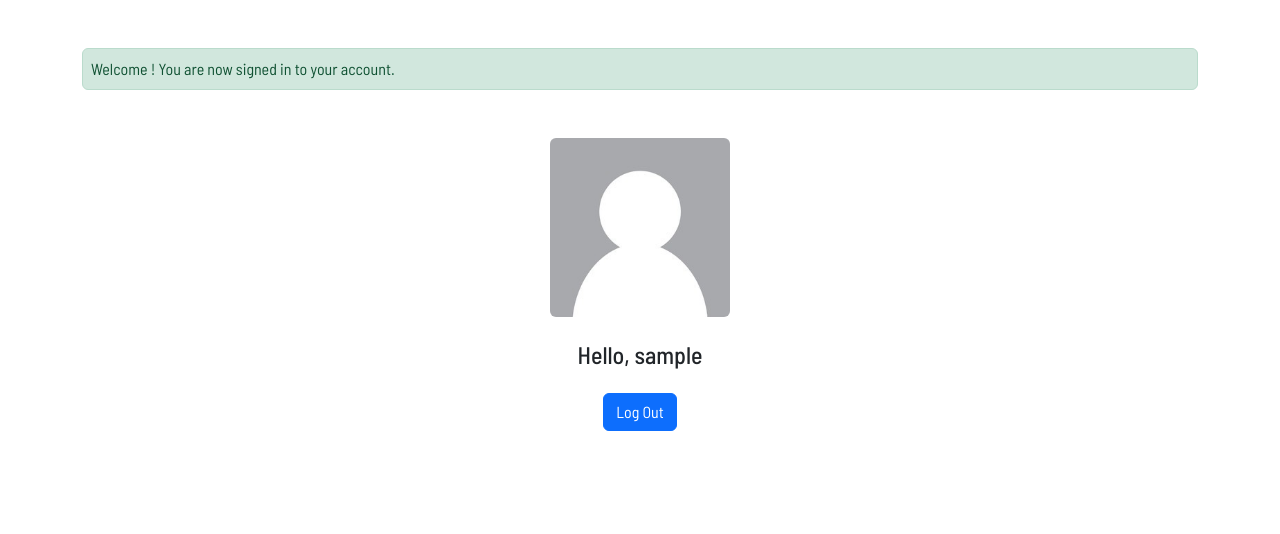
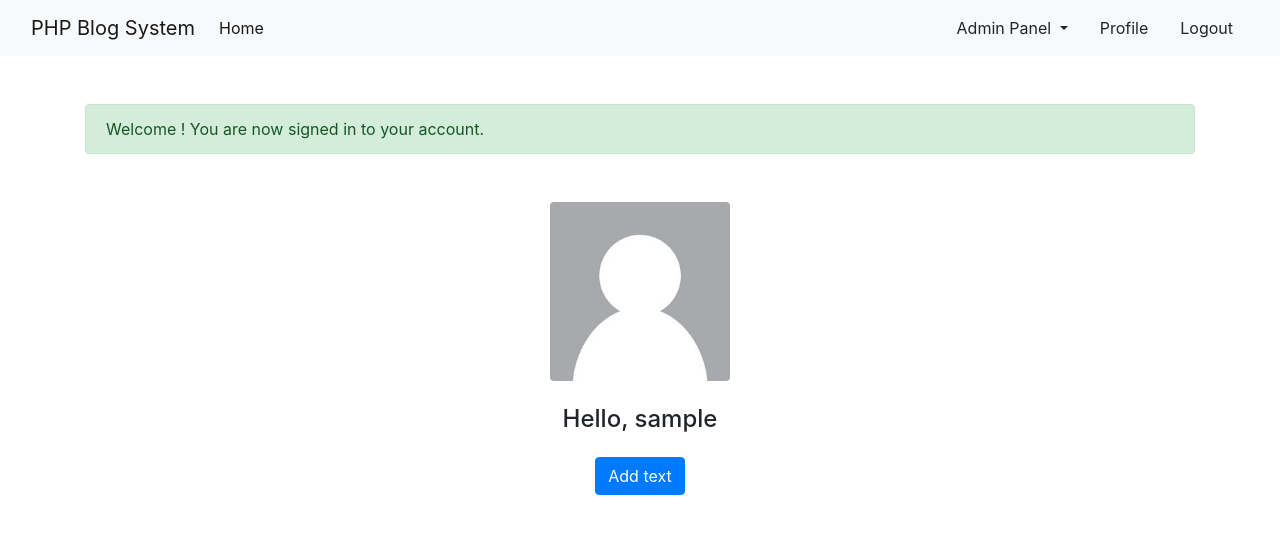
Before and after one commit to pooh1218/logsystem, a PHP site: page / in a window 1280 px wide. Shown: the top 534 px of the page. Run offline with PHP 8.4, Linux system fonts and the light colour scheme; the visitor is signed in with stand-in values (Sample User, id 1).

Commit message:
add profile page

```diff
--- a/config.php
+++ b/config.php
@@ -11,3 +11,9 @@
 if (!$link) {
   die("Connection failed: " . mysqli_connect_error());
 }
+?>
+
+<link rel="stylesheet" href="https://cdn.jsdelivr.net/npm/bootstrap@4.4.1/dist/css/bootstrap.min.css" integrity="sha384-Vkoo8x4CGsO3+Hhxv8T/Q5PaXtkKtu6ug5TOeNV6gBiFeWPGFN9MuhOf23Q9Ifjh" crossorigin="anonymous">
+<script src="https://code.jquery.com/jquery-3.4.1.slim.min.js" integrity="sha384-J6qa4849blE2+poT4WnyKhv5vZF5SrPo0iEjwBvKU7imGFAV0wwj1yYfoRSJoZ+n" crossorigin="anonymous"></script>
+<script src="https://cdn.jsdelivr.net/npm/popper.js@1.16.0/dist/umd/popper.min.js" integrity="sha384-Q6E9RHvbIyZFJoft+2mJbHaEWldlvI9IOYy5n3zV9zzTtmI3UksdQRVvoxMfooAo" crossorigin="anonymous"></script>
+<script src="https://cdn.jsdelivr.net/npm/bootstrap@4.4.1/dist/js/bootstrap.min.js" integrity="sha384-wfSDF2E50Y2D1uUdj0O3uMBJnjuUD4Ih7YwaYd1iqfktj0Uod8GCExl3Og8ifwB6" crossorigin="anonymous"></script>
--- a/index.php
+++ b/index.php
@@ -17,12 +17,14 @@
   <meta http-equiv="X-UA-Compatible" content="IE=edge">
   <meta name="viewport" content="width=device-width, initial-scale=1.0">
   <title>User login system</title>
-  <link href="https://cdn.jsdelivr.net/npm/bootstrap@5.2.0-beta1/dist/css/bootstrap.min.css" rel="stylesheet" integrity="sha384-0evHe/X+R7YkIZDRvuzKMRqM+OrBnVFBL6DOitfPri4tjfHxaWutUpFmBp4vmVor" crossorigin="anonymous">
+  <link href="https://cdn.jsdelivr.net/npm/bootstrap@5.2.0-beta1/dist/css/bootstrap.min.css" rel="stylesheet"
+    integrity="sha384-0evHe/X+R7YkIZDRvuzKMRqM+OrBnVFBL6DOitfPri4tjfHxaWutUpFmBp4vmVor" crossorigin="anonymous">
   <link rel="stylesheet" href="./css/main.css">
   <link rel="shortcut icon" href="./img/favicon-16x16.png" type="image/x-icon">
 </head>
 
 <body>
+  <?php include 'navbar.php'; ?>
   <div class="container">
     <div class="alert alert-success my-5">
       Welcome ! You are now signed in to your account.
@@ -32,7 +34,7 @@
       <div class="col-lg-5 text-center">
         <img src="./img/blank-avatar.jpg" class="img-fluid rounded" alt="User avatar" width="180">
         <h4 class="my-4">Hello, <?= htmlspecialchars($_SESSION["username"]); ?></h4>
-        <a href="./logout.php" class="btn btn-primary">Log Out</a>
+        <a href="./logout.php" class="btn btn-primary">Add text</a>
       </div>
     </div>
   </div>
--- a/login.php
+++ b/login.php
@@ -32,7 +32,7 @@
   # Validate credentials
   if (empty($user_login_err) && empty($user_password_err)) {
     # Prepare a select statement
-    $sql = "SELECT id, username, password FROM users WHERE username = ? OR email = ?";
+    $sql = "SELECT id, username, email, password FROM users WHERE username = ? OR email = ?";
 
     if ($stmt = mysqli_prepare($link, $sql)) {
       # Bind variables to the statement as parameters
@@ -49,7 +49,7 @@
         # Check if user exists, If yes then verify password
         if (mysqli_stmt_num_rows($stmt) == 1) {
           # Bind values in result to variables
-          mysqli_stmt_bind_result($stmt, $id, $username, $hashed_password);
+          mysqli_stmt_bind_result($stmt, $id, $username, $email, $hashed_password);
 
           if (mysqli_stmt_fetch($stmt)) {
             # Check if password is correct
@@ -58,6 +58,7 @@
               # Store data in session variables
               $_SESSION["id"] = $id;
               $_SESSION["username"] = $username;
+              $_SESSION["email"] = $email;
               $_SESSION["loggedin"] = TRUE;
 
               # Redirect user to index page
--- /dev/null
+++ b/navbar.php
@@ -0,0 +1,47 @@
+<?php
+// session_start();
+require_once "config.php";
+
+?>
+<nav class="navbar navbar-expand-lg navbar-light bg-light">
+  <div class="container-fluid">
+    <a class="navbar-brand" href="./index.php">PHP Blog System</a>
+    <button class="navbar-toggler" type="button" data-bs-toggle="collapse" data-bs-target="#navbarNavAltMarkup" aria-controls="navbarNavAltMarkup" aria-expanded="false" aria-label="Toggle navigation">
+      <span class="navbar-toggler-icon"></span>
+    </button>
+    <div class="collapse navbar-collapse" id="navbarNavAltMarkup">
+      <div class="navbar-nav">
+        <a class="nav-link active" aria-current="page" href="./index.php">Home</a>
+      </div>
+    </div>
+    <form class="form-inline my-2 my-lg-0">
+      <?php
+      if(isset($_SESSION["loggedin"]))
+      {
+          ?>
+           <div class="nav-item dropdown">
+            <a class="nav-link dropdown-toggle" href="#" role="button" data-toggle="dropdown" aria-expanded="false">
+              Admin Panel
+            </a>
+            <div class="dropdown-menu">
+              <a class="dropdown-item" href="blog/addblog.php">Add Text</a>
+            </div>
+        </div>
+          <?php
+        ?>
+
+        <a class="nav-link" href="./profile.php">Profile</a>
+        <a class="nav-link" href="./logout.php">Logout</a>
+        <?php
+      }
+      else
+      {
+        ?>
+        <a class="nav-link" href="./login.php">Login</a>
+        <a class="nav-link" href="./register.php">Register</a>
+        <?php
+      }
+      ?>
+    </form>
+  </div>
+</nav>
```
Also changed, not shown: profile.php (added, +35 -0 lines).
